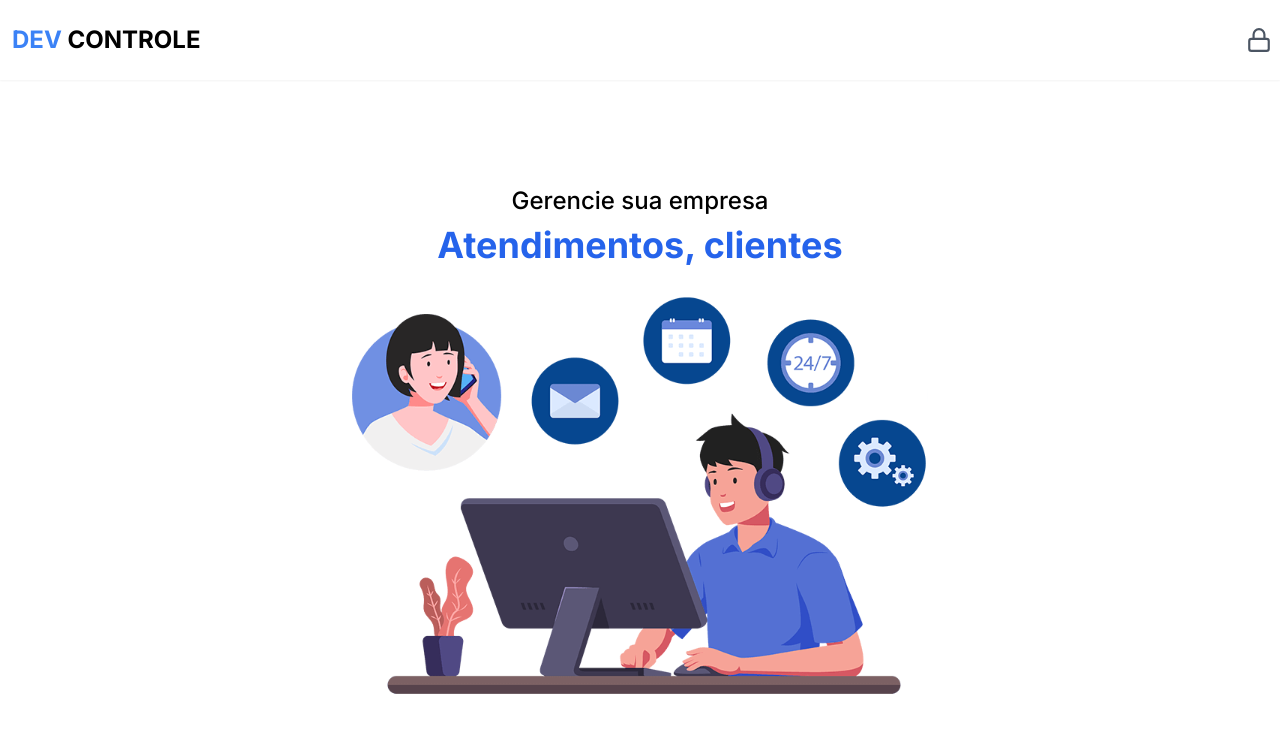
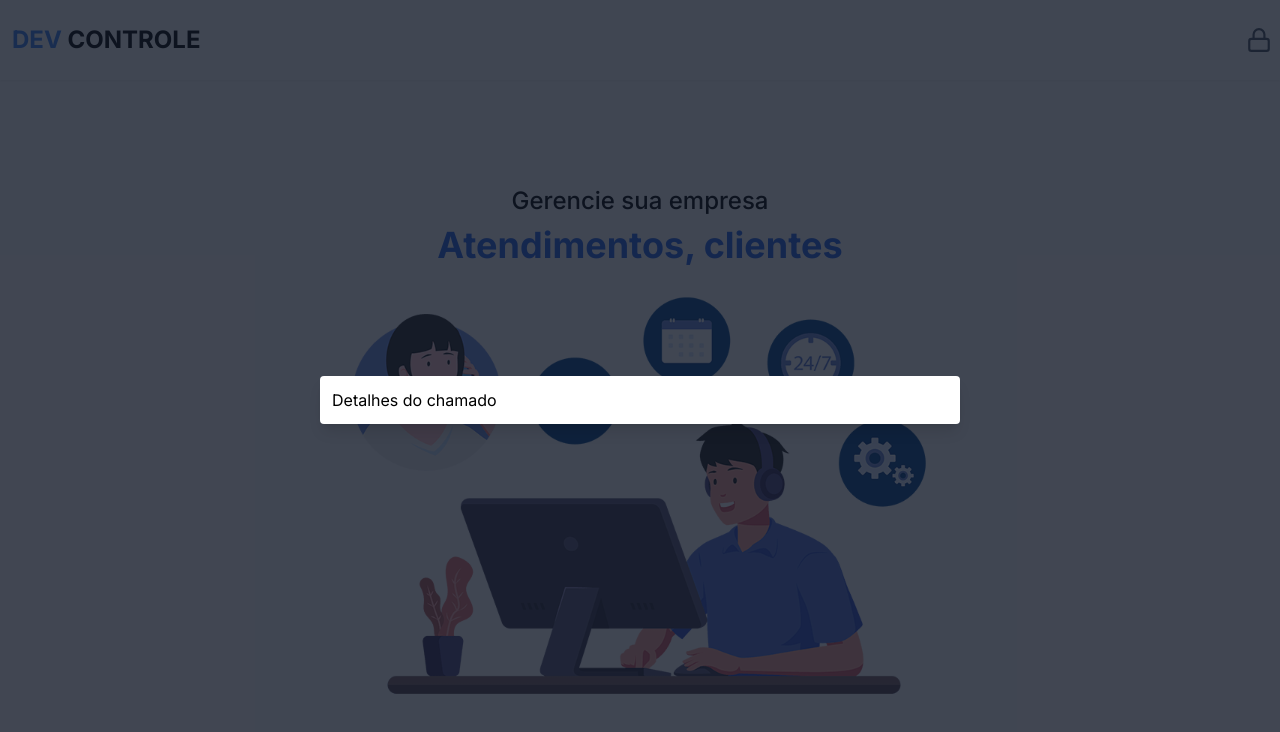
Before and after one commit to HerbertKayky/dev-controle, a Next.js app: page / in a window 1280 px wide. Shown: the top 732 px of the page. Built offline with nearby package versions, Linux system fonts and the light colour scheme; no server answers.

Commit message:
criando modal de detalhes do chamado

```diff
--- a/src/app/layout.tsx
+++ b/src/app/layout.tsx
@@ -3,6 +3,7 @@
 import "./globals.css";
 import { Header } from "@/components/header";
 import { AuthProvider } from "@/providers/auth";
+import { ModalProvider } from "@/providers/modal";
 
 const inter = Inter({ subsets: ["latin"] });
 
@@ -20,8 +21,10 @@
     <html lang="pt-br">
       <body className={inter.className}>
         <AuthProvider>
-          <Header />
-          {children}
+          <ModalProvider>
+            <Header />
+            {children}
+          </ModalProvider>
         </AuthProvider>
       </body>
     </html>
--- /dev/null
+++ b/src/components/modal/index.tsx
@@ -0,0 +1,18 @@
+"use client";
+
+export function ModalTicket() {
+  return (
+    <section className="absolute bg-gray-900/80 w-full min-h-screen">
+
+      <div className="absolute inset-0 flex items-center justify-center">
+
+        <div className="bg-white shadow-lg w-4/5 md:w-1/2 max-w-2xl p-3 rounded">
+          <h1>Detalhes do chamado</h1>
+        </div>
+
+
+      </div>
+
+    </section>
+  );
+}
--- /dev/null
+++ b/src/providers/modal.tsx
@@ -0,0 +1,27 @@
+"use client";
+import { createContext, ReactNode, useState } from "react";
+import { CustomerProps } from "@/utils/customer.type";
+import { TicketProps } from "@/utils/ticket.type";
+import { ModalTicket } from "@/components/modal";
+
+interface ModalContextData {
+  visible: boolean;
+  handleModalVisible: () => void;
+}
+
+export const ModalContext = createContext({} as ModalContextData);
+
+export const ModalProvider = ({ children }: { children: ReactNode }) => {
+  const [visible, setVisible] = useState(true);
+
+  function handleModalVisible() {
+    setVisible(!visible);
+  }
+
+  return (
+    <ModalContext.Provider value={{ visible, handleModalVisible }}>
+      {visible && <ModalTicket />}
+      {children}
+    </ModalContext.Provider>
+  );
+};
```
